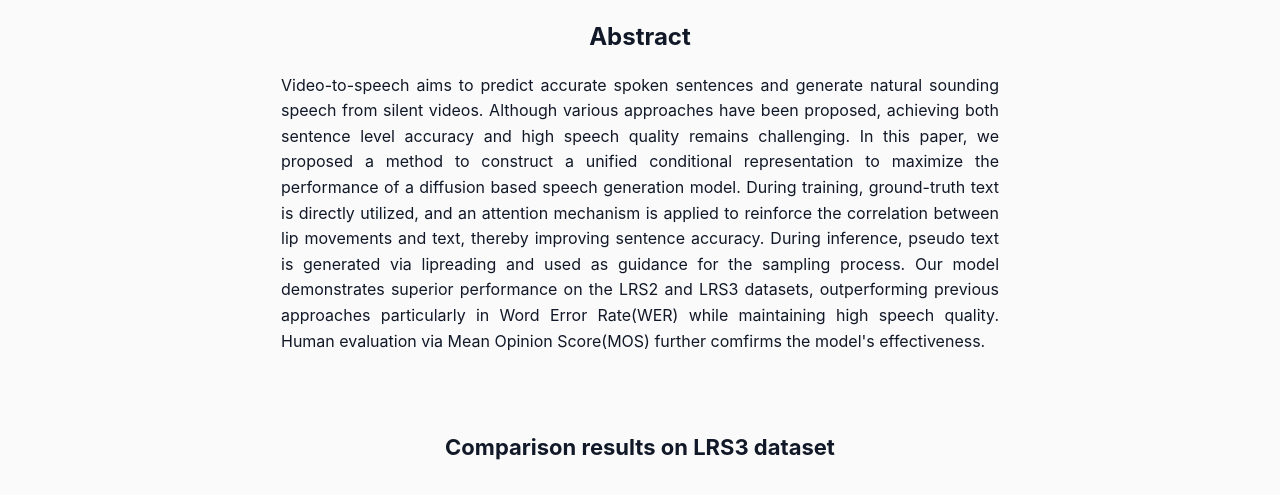
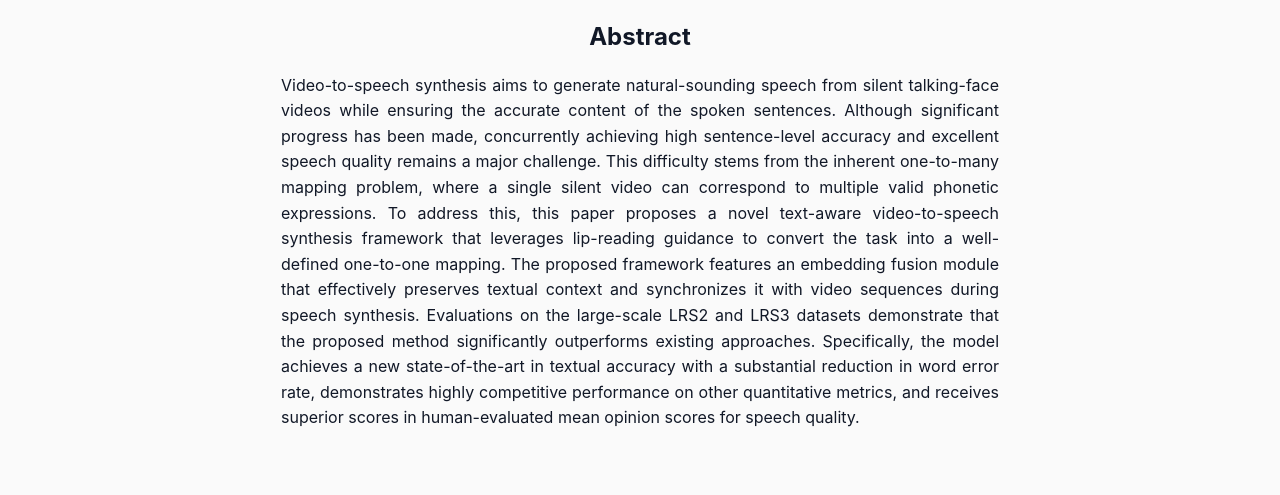
Before and after one commit to Attentionlip/Attentionlip_demo, a plain HTML site: page index.html in a window 1280 px wide. Shown: the part 768-1263 px from the top of the page. Drawn offline with Linux system fonts and the light colour scheme.

Commit message:
Update index.html

```diff
--- a/index.html
+++ b/index.html
@@ -29,7 +29,7 @@
 <section class="abstract">
   <h2>Abstract</h2>
   <p>
-    Video-to-speech aims to predict accurate spoken sentences and generate natural sounding speech from silent videos. Although various  approaches have been proposed, achieving both sentence level accuracy and high speech quality remains challenging. In this paper, we proposed a method to construct a unified conditional representation to maximize the performance of a diffusion based speech generation model. During training, ground-truth text is directly utilized, and an attention mechanism is applied to reinforce the correlation between lip movements and text, thereby improving sentence accuracy. During inference, pseudo text is generated via lipreading and used as guidance for the sampling process. Our model demonstrates superior performance on the LRS2 and LRS3 datasets, outperforming previous approaches particularly in Word Error Rate(WER) while maintaining high speech quality. Human evaluation via Mean Opinion Score(MOS) further comfirms the model's effectiveness.
+    Video-to-speech synthesis aims to generate natural-sounding speech from silent talking-face videos while ensuring the accurate content of the spoken sentences. Although significant progress has been made, concurrently achieving high sentence-level accuracy and excellent speech quality remains a major challenge. This difficulty stems from the inherent one-to-many mapping problem, where a single silent video can correspond to multiple valid phonetic expressions. To address this, this paper proposes a novel text-aware video-to-speech synthesis framework that leverages lip-reading guidance to convert the task into a well-defined one-to-one mapping. The proposed framework features an embedding fusion module that effectively preserves textual context and synchronizes it with video sequences during speech synthesis. Evaluations on the large-scale LRS2 and LRS3 datasets demonstrate that the proposed method significantly outperforms existing approaches. Specifically, the model achieves a new state-of-the-art in textual accuracy with a substantial reduction in word error rate, demonstrates highly competitive performance on other quantitative metrics, and receives superior scores in human-evaluated mean opinion scores for speech quality.
   </p>
 </section>
 
```
